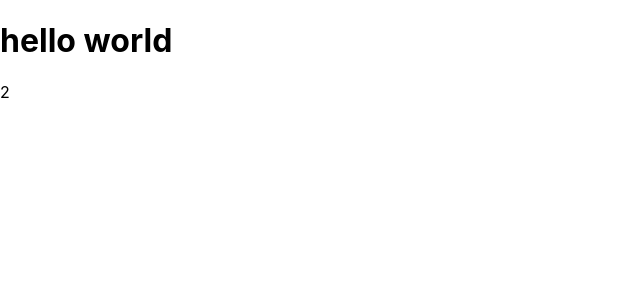
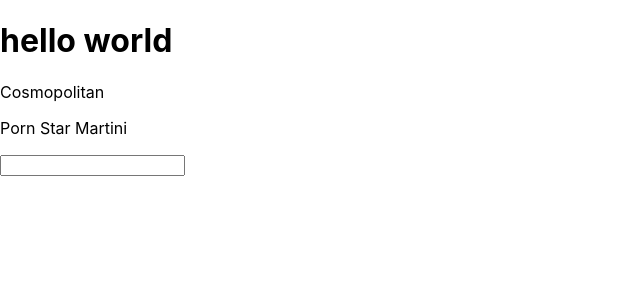
Before and after one commit to catalin-sandru/cocktail-price, a React (Create React App) app: page / in a window 1280 px wide. Shown: the top 300 px of the page, without its empty margins (0-640 px from the left). Built offline with nearby package versions, Linux system fonts and the light colour scheme; data requests are answered from the project's data file.

Commit message:
initialized user input

```diff
--- /dev/null
+++ b/src/component/cocktail/add-cocktail/add-cocktail.jsx
@@ -0,0 +1,21 @@
+import React, {Component} from 'react'
+
+class AddCocktail extends Component {
+  input = null
+
+  handleInputChange(event) {
+    console.log(event.target)
+  }
+
+  render() {
+    return(
+      <p>
+        <input
+          onChange = {this.handleInputChange}
+          ref={(element) => this.input = element} />
+      </p>
+    )
+  }
+}
+
+export default AddCocktail;
--- /dev/null
+++ b/src/component/cocktail/add-cocktail/index.jsx
@@ -0,0 +1,2 @@
+import AddCocktail from './add-cocktail'
+export default AddCocktail
--- a/src/component/cocktail/cocktail.jsx
+++ b/src/component/cocktail/cocktail.jsx
@@ -1,5 +1,6 @@
-import React, { Component} from 'react';
-import axios from 'axios';
+import React, { Component} from 'react'
+import AddCocktail from './add-cocktail'
+import axios from 'axios'
 
 const BASE_URL = 'http://localhost:3456/'
 
@@ -26,7 +27,12 @@ class Cocktail extends Component{
 
   render(){
     return (
-      <p>{this.state.cocktail.length}</p>
+      // <p>{this.state.cocktail.length}</p>
+        [
+        <div>{this.state.cocktail.map(cocktail => <p>{cocktail.name}</p>
+        )}</div>,
+        <AddCocktail />
+        ]
     )
   }
 }
```
